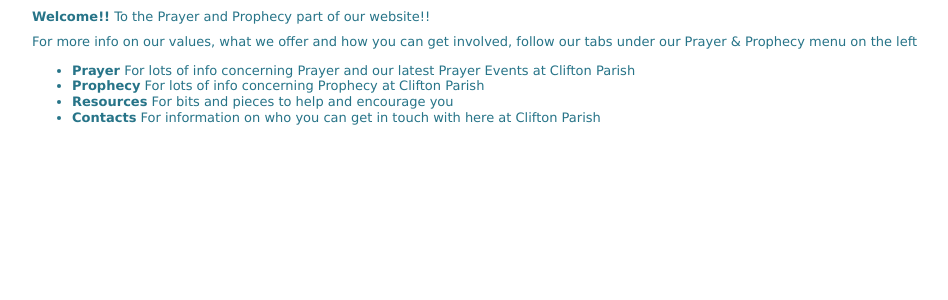
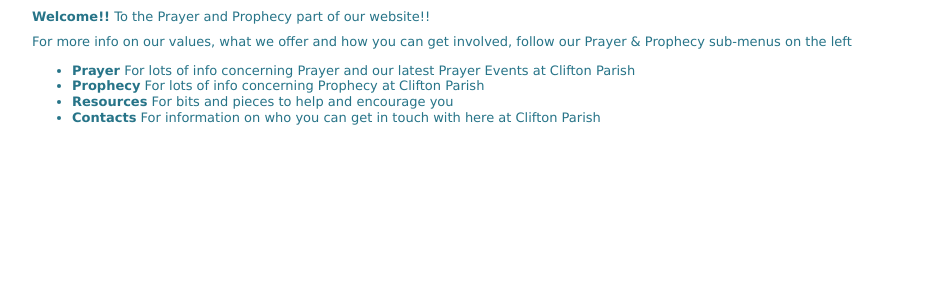
Before and after one commit to griffpatch/CPCYorkPP, a Jekyll site: the page built from pages/landing.md, in a window 1280 px wide. Shown: the top 300 px of the page, without its empty margins (0-948 px from the left). Built offline with Jekyll 4.4.1, drawn with Linux system fonts in a browser that asks for light colours.

Commit message:
Update landing.md

```diff
--- a/pages/landing.md
+++ b/pages/landing.md
@@ -6,7 +6,7 @@
 
 **Welcome!!** To the Prayer and Prophecy part of our website!!
 
-For more info on our values, what we offer and how you can get involved, follow our tabs under our Prayer & Prophecy menu on the left
+For more info on our values, what we offer and how you can get involved, follow our Prayer & Prophecy sub-menus on the left
 
 + **Prayer** For lots of info concerning Prayer and our latest Prayer Events at Clifton Parish
 + **Prophecy** For lots of info concerning Prophecy at Clifton Parish
```
